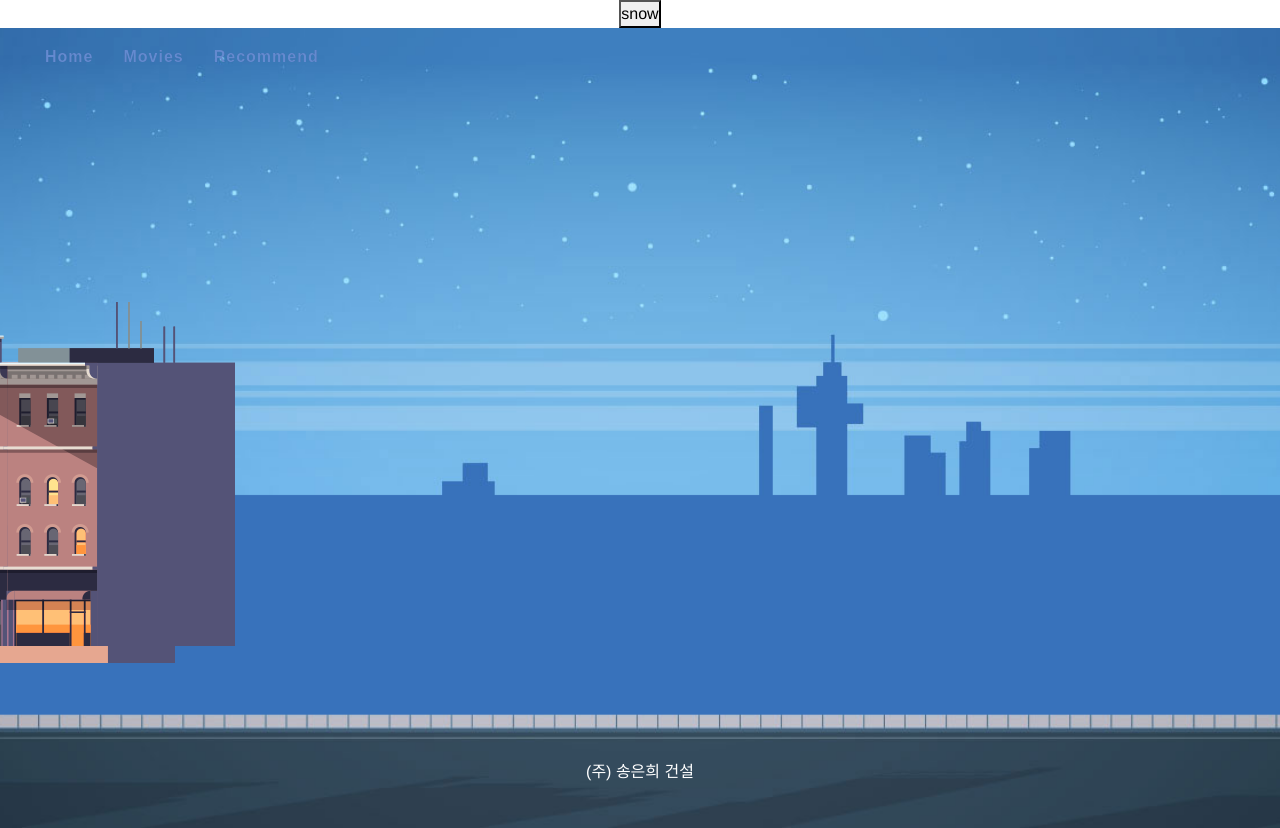
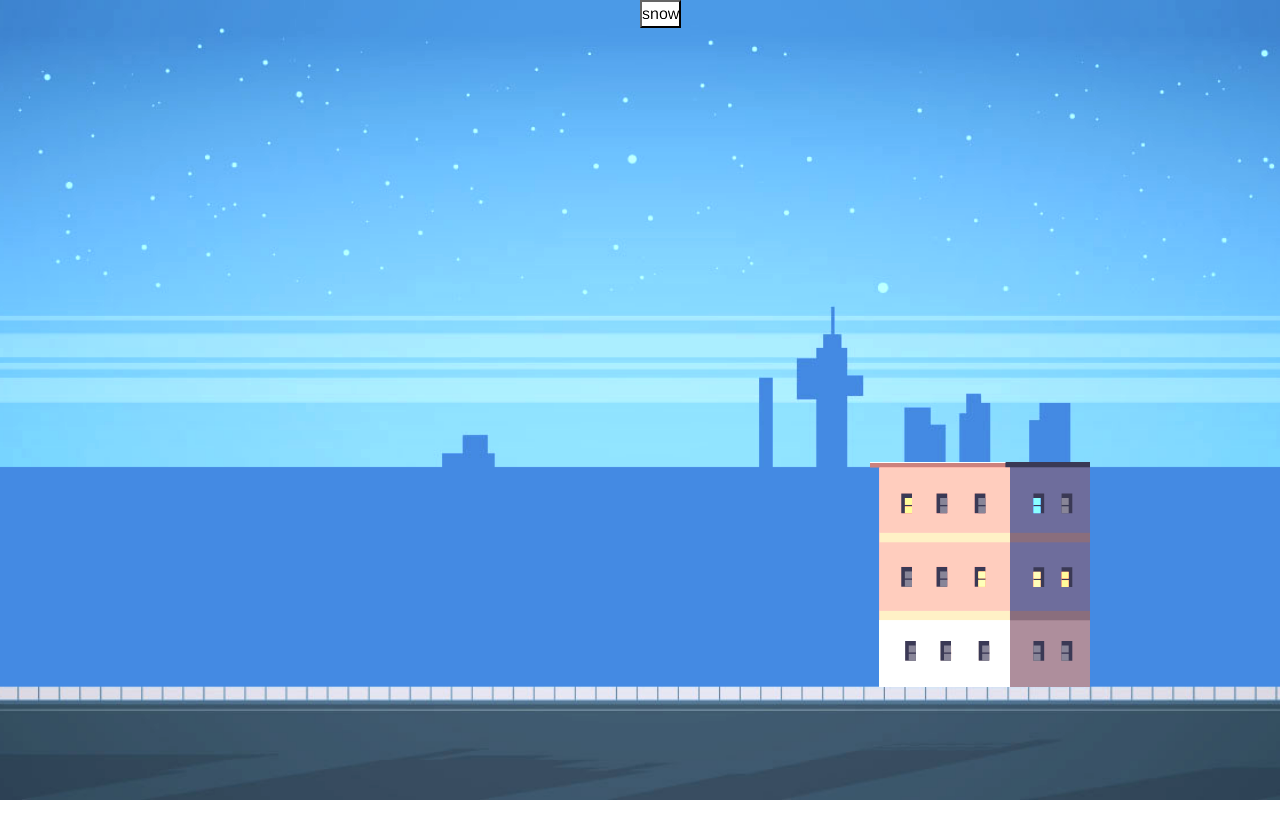
Before and after one commit to haegomm/D2MV, a Vue app in the folder d2mv/: page / in a window 1280 px wide. After the commit the page ends 800 px from the top, so only its background shows below. Built offline with nearby package versions, Linux system fonts and the light colour scheme; a web font is replaced by a local one; what vue-final-modal would draw is missing.

Commit message:
[F001]design: village_css

```diff
--- a/d2mv/src/App.vue
+++ b/d2mv/src/App.vue
@@ -1,5 +1,5 @@
 <template>
-  <div id="app">
+  <div id="app" class="background">
     <nav class="cl-effect-15">
       <a href="#" data-hover="Home">Home</a>
       <a href="#" data-hover="Movies">Movies</a>
@@ -92,6 +92,19 @@ nav a:focus {
   opacity: 0;
 }
 
+.background {
+  height: 100vh;
+  width: 100vw;
+  overflow: hidden;
+  margin: 0;
+  padding: 0;
+  background-image: url("./assets/배경6.jpg");
+  background-size: cover;
+  background-repeat: no-repeat;
+  background-position: center;
+  filter: brightness(1.1);
+}
+
 footer {
   width: 100%;
   position: absolute;
--- a/d2mv/src/components/MovieForm.vue
+++ b/d2mv/src/components/MovieForm.vue
@@ -3,9 +3,11 @@
     <div>
       <form @submit.prevent="searchMovie">
         <input type="text" v-model.trim="addmovietitle" />
+        <div class="search jello-horizontal" style="display:flex; flex-direction: column;">
         <button class="search jello-horizontal" @click="searchMovie">
           &#128064;
         </button>
+        </div>
       </form>
     </div>
     <div class="cards_list">
@@ -147,8 +149,8 @@ export default {
 }
 
 .topdiv {
-  margin-left: auto;
-  margin-right: auto;
+  margin-left: 0;
+  margin-right: 0;
 }
 
 .cards_list {
--- a/d2mv/src/views/AddMovieView.vue
+++ b/d2mv/src/views/AddMovieView.vue
@@ -1,12 +1,10 @@
 <template>
-  <div>
-
+  <div class="addbox">
     <nav>
       <router-link :to="{name: 'recommend', params: {id: getId}}">뒤로 가기</router-link>
     </nav>
     <h1 class="title">Add Recommend Movie</h1>
     <MovieForm/>
-
   </div>
 </template>
 
@@ -29,11 +27,6 @@ export default {
       return this.$route.params.id
     }
   },
-
-  // mounted() {
-  //   this.id = this.$route.params.id
-  //   console.log(this.id)
-  // },
 };
 </script>
 
@@ -43,4 +36,10 @@ export default {
 .title {
   font-family: "Gaegu", cursive;
 }
+
+.addbox {
+  width:100%;
+  height:100%;
+  position: relative;
+}
 </style>
--- a/d2mv/src/views/VillageView.vue
+++ b/d2mv/src/views/VillageView.vue
@@ -1,5 +1,18 @@
 <template>
-  <div>
+  <div class="background">
+     <div class="container">
+        <!-- <img id="b1" class="shadow-pop-tr" src="../assets/5.png" alt="" />
+        <img id="b2" class="shadow-pop-tr" src="../assets/7.png" alt="" />
+        <img id="b3" class="shadow-pop-tr" src="../assets/8.png" alt="" />
+        <img id="b4" class="shadow-pop-tr" src="../assets/9.png" alt="" />
+        <img id="b5" class="shadow-pop-tr" src="../assets/10.png" alt="" />
+        <img id="b6" class="shadow-pop-tr" src="../assets/11.png" alt="" />
+        <img id="b7" class="shadow-pop-tr" src="../assets/12-1.png" alt="" />
+        <img id="b8" class="shadow-pop-tr" src="../assets/13-1.png" alt="" />
+        <img id="b9" class="shadow-pop-tr" src="../assets/14.png" alt="" /> -->
+        <img id="b10" class="shadow-pop-tr" src="../assets/15.png" alt="" />
+      <!-- <img id="t1" class="shadow-pop-tr" src="../assets/20.png" alt="" /> -->
+    </div>
     <button @click="getSnow">snow</button>
     <div class="snowflakes" aria-hidden="true" v-if="snowing">
       <div class="snowflake">
@@ -59,20 +72,6 @@
 
       </slide>
     </carousel> -->
-    <div class="background">
-      <img id="b1" class="shadow-pop-tr" src="../assets/5.png" alt="" />
-      <img id="b2" class="shadow-pop-tr" src="../assets/7.png" alt="" />
-      <!-- <img id="b3" class="shadow-pop-tr" src="../assets/8.png" alt="" /> -->
-      <!-- <img id="b4" class="shadow-pop-tr" src="../assets/9.png" alt="" /> -->
-      <!-- <img id="b5" class="shadow-pop-tr" src="../assets/10.png" alt="" /> -->
-      <!-- <img id="b6" class="shadow-pop-tr" src="../assets/11.png" alt="" /> -->
-      <!-- <img id="b7" class="shadow-pop-tr" src="../assets/12-1.png" alt="" /> -->
-      <!-- <img id="b8" class="shadow-pop-tr" src="../assets/13-1.png" alt="" /> -->
-      <!-- <img id="b9" class="shadow-pop-tr" src="../assets/14.png" alt="" /> -->
-      <!-- <img id="b10" class="shadow-pop-tr" src="../assets/15.png" alt="" /> -->
-      <!-- <img id="t1" class="shadow-pop-tr" src="../assets/20.png" alt="" /> -->
-
-    </div>
   </div>
 </template>
 
@@ -111,12 +110,21 @@ export default {
 
 
 <style scoped>
+* {
+  margin: 0;
+  padding: 0;
+}
+
+button {
+  position: absolute;
+}
 
 .snowflake {
   color: #fff;
   font-size: 1em;
   font-family: Arial, sans-serif;
   text-shadow: 0 0 5px #000;
+  top: 5%;
 }
 
 
@@ -131,112 +139,91 @@ export default {
   background-size: cover;
   background-repeat: no-repeat;
   background-position: center;
+  filter: brightness(1.1);
 }
 
-img {
-  display: inline-block;
+/* .container {
+  position: relative;
+  top: 40.9vh;
+  width: 100%;
+  height: 45vh;
+  margin: 0;
+  padding: 0;
+  max-width: 100%;
+} */
+
+.shadow-pop-tr {
   position: absolute;
 }
 
-* {
-  margin: 0;
-  padding: 0;
-}
 
 #b1 {
-  top: 56.1%;
+  bottom: 14.1%;
   left: 0;
-  right: 1000px;
+  size: cover;
   filter: brightness(1.2);
 }
 
 #b2 {
-  top: 37.6%;
-  right: 1045px;
+  bottom: 14.1%;
+  left: 8.4%;
   filter: brightness(1.2);
 }
 
 #b3 {
-  top: 340px;
-  right: 955px;
+  bottom: 14.1%;
+  left: 17.75%;
   filter: brightness(1.3);
 }
 
 #b4 {
-  top: 418px;
-  right: 818px;
+  bottom: 14.1%;
+  left: 23.1%;
+  filter: brightness(1.3);
 }
 
 #b5 {
-  top: 359px;
-  right: 672px;
+  bottom: 14.1%;
+  left: 31.5%;
+  filter: brightness(1.3);
 }
 
 #b6 {
-  top: 311px;
-  right: 523px;
+  bottom: 14.1%;
+  left: 36.7%;
+  filter: brightness(1.3);
 }
 
 #b7 {
-  top: 380px;
-  right: 421px;
+  bottom: 14.1%;
+  left: 44.5%;
+  filter: brightness(1.3);
 }
 
 #b8 {
-  top: 386px;
-  right: 285px;
+  bottom: 14.1%;
+  left: 49.4%;
+  filter: brightness(1.3);
 }
 
 #b9 {
-  top: 330px;
-  right: 156px;
+  bottom: 14.1vh;
+  left: 58.4%;
+  filter: brightness(1.3);
 }
 
 #b10 {
-  top: 390px;
-  right: 0px;
-  left: 1305px;
+  bottom: 14.1vh;
+  left: 68%;
+  filter: brightness(1.3);
 }
 
 #t1 {
-  top: 491px;
-  right: 115px;
   /* filter: brightness(1.4) saturate(1.7) hue-rotate(10deg) sepia(0.3); */
 }
 
-/* .shadow-pop-tr:hover {
-  animation: shadow-pop-tr 0.3s cubic-bezier(0.47, 0, 0.745, 0.715) both;
-} */
-
-/* ----------------------------------------------
- * Generated by Animista on 2022-11-20 15:48:31
- * Licensed under FreeBSD License.
- * See http://animista.net/license for more info.
- * w: http://animista.net, t: @cssanimista
- * ---------------------------------------------- */
-
-/**
- * ----------------------------------------
- * animation shadow-pop-tr
- * ----------------------------------------
- */
-/* @keyframes shadow-pop-tr {
-  0% {
-    box-shadow: 0 0 #3e3e3e, 0 0 #3e3e3e, 0 0 #3e3e3e, 0 0 #3e3e3e, 0 0 #3e3e3e,
-      0 0 #3e3e3e, 0 0 #3e3e3e, 0 0 #3e3e3e;
-    transform: translateX(0) translateY(0);
-  }
-  100% {
-    box-shadow: 1px -1px #3e3e3e, 2px -2px #3e3e3e, 3px -3px #3e3e3e,
-      4px -4px #3e3e3e, 5px -5px #3e3e3e, 6px -6px #3e3e3e, 7px -7px #3e3e3e,
-      8px -8px #3e3e3e;
-    transform: translateX(-8px) translateY(8px);
-  }
-} */
-
 img:hover {
-  transition: all 0.2s linear;
-  transform: scale(1.05);
+  opacity: 0.9;
 }
 
 </style>
```
